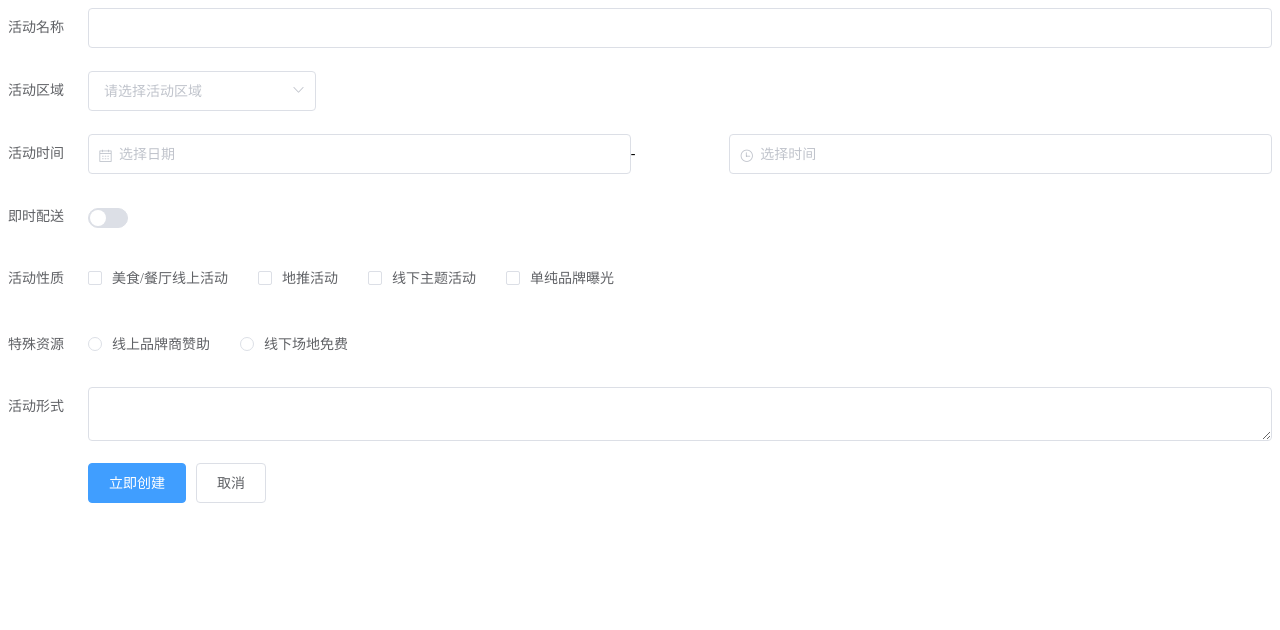
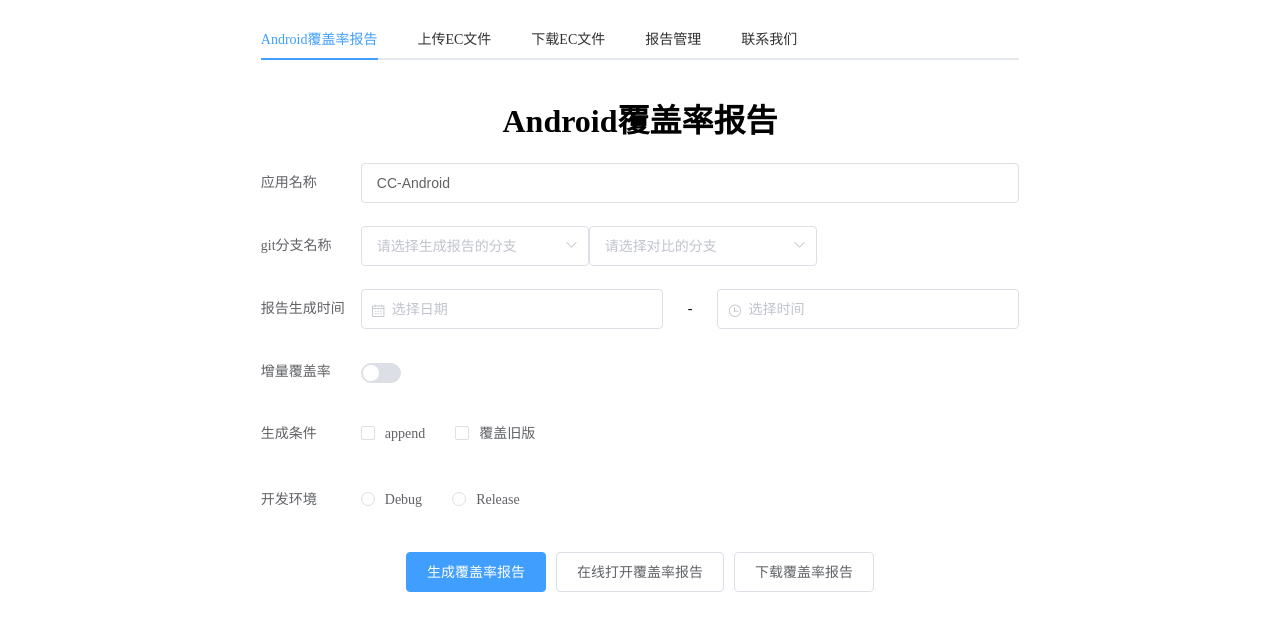
Before and after one commit to duqian291902259/WebVue, a Vue app: page / in a window 1280 px wide. Shown: the top 630 px of the page. Built offline with nearby package versions, Linux system fonts and the light colour scheme.

Commit message:
add app/upload/report page

```diff
--- a/src/App.vue
+++ b/src/App.vue
@@ -1,72 +1,35 @@
 <template>
-  <div id="app">
-    <el-form ref="form" :model="form" label-width="80px" label-position="left">
-        <el-form-item label="活动名称">
-          <el-input v-model="form.name"></el-input>
-        </el-form-item>
-        <el-form-item label="活动区域">
-          <el-select v-model="form.region" placeholder="请选择活动区域">
-            <el-option label="区域一" value="shanghai"></el-option>
-            <el-option label="区域二" value="beijing"></el-option>
-          </el-select>
-        </el-form-item>
-        <el-form-item label="活动时间">
-          <el-col :span="11">
-            <el-date-picker type="date" placeholder="选择日期" v-model="form.date1" style="width: 100%;"></el-date-picker>
-          </el-col>
-          <el-col class="line" :span="2">-</el-col>
-          <el-col :span="11">
-            <el-time-picker placeholder="选择时间" v-model="form.date2" style="width: 100%;"></el-time-picker>
-          </el-col>
-        </el-form-item>
-        <el-form-item label="即时配送">
-          <el-switch v-model="form.delivery"></el-switch>
-        </el-form-item>
-        <el-form-item label="活动性质">
-          <el-checkbox-group v-model="form.type">
-            <el-checkbox label="美食/餐厅线上活动" name="type"></el-checkbox>
-            <el-checkbox label="地推活动" name="type"></el-checkbox>
-            <el-checkbox label="线下主题活动" name="type"></el-checkbox>
-            <el-checkbox label="单纯品牌曝光" name="type"></el-checkbox>
-          </el-checkbox-group>
-        </el-form-item>
-        <el-form-item label="特殊资源">
-          <el-radio-group v-model="form.resource">
-            <el-radio label="线上品牌商赞助"></el-radio>
-            <el-radio label="线下场地免费"></el-radio>
-          </el-radio-group>
-        </el-form-item>
-        <el-form-item label="活动形式">
-          <el-input type="textarea" v-model="form.desc"></el-input>
-        </el-form-item>
-        <el-form-item>
-          <el-button type="primary" @click="onSubmit">立即创建</el-button>
-          <el-button>取消</el-button>
-        </el-form-item>
-    </el-form>
+  <div id="app" style="width:60%;margin:20px auto;">
+     <el-tabs v-model="activeName">
+      <el-tab-pane label="Android覆盖率报告" name="first">
+        <report></report>
+      </el-tab-pane>
+      <el-tab-pane label="上传EC文件" name="second">
+         <upload/>
+      </el-tab-pane>
+      <el-tab-pane label="下载EC文件" name="third">下载EC文件</el-tab-pane>
+      <el-tab-pane label="报告管理" name="fourth">报告管理</el-tab-pane>
+      <el-tab-pane label="联系我们" name="fifth">联系我们</el-tab-pane>
+    </el-tabs>
   </div>
 </template>
 
 <script>
+import report from './components/report.vue'
+import Upload from './components/upload.vue'
 export default {
+  components: {report, Upload},
   data: function() {
     return {
-      form: {
-        name: '',
-        region: '',
-        date1: '',
-        date2: '',
-        delivery: false,
-        type: [],
-        resource: '',
-        desc: ''
-      }
+      activeName: 'first'
     }
   },
   methods: {
-    onSubmit() {
-      console.warn(this.form)
-    }
+
   }
 }
 </script>
+
+<style>
+
+</style>
--- /dev/null
+++ b/src/components/report.vue
@@ -0,0 +1,78 @@
+<template>
+    <div>
+        <h1 style="text-align:center;">Android覆盖率报告</h1>
+        <el-form ref="form" :model="form" label-width="100px" label-position="left">
+            <el-form-item label="应用名称">
+            <el-input v-model="form.name" value="Android" label="Android">Android</el-input>
+            </el-form-item>
+            <el-form-item label="git分支名称">
+            <el-select v-model="form.region" placeholder="请选择生成报告的分支">
+                <el-option label="master" value="master"></el-option>
+                <el-option label="dev" value="dev"></el-option>
+            </el-select>
+            <el-select v-model="form.region" placeholder="请选择对比的分支">
+                <el-option label="master" value="master"></el-option>
+                <el-option label="dev" value="dev"></el-option>
+            </el-select>
+            </el-form-item>
+            <el-form-item label="报告生成时间">
+            <el-col :span="11">
+                <el-date-picker type="date" placeholder="选择日期" v-model="form.date1" style="width: 100%;"></el-date-picker>
+            </el-col>
+            <el-col class="line" :span="2" style="text-align: center;">-</el-col>
+            <el-col :span="11">
+                <el-time-picker placeholder="选择时间" v-model="form.date2" style="width: 100%;"></el-time-picker>
+            </el-col>
+            </el-form-item>
+            <el-form-item label="增量覆盖率">
+            <el-switch v-model="form.delivery"></el-switch>
+            </el-form-item>
+            <el-form-item label="生成条件">
+            <el-checkbox-group v-model="form.type">
+                <el-checkbox label="append" name="type"></el-checkbox>
+                <el-checkbox label="覆盖旧版" name="type"></el-checkbox>
+            </el-checkbox-group>
+            </el-form-item>
+            <el-form-item label="开发环境">
+            <el-radio-group v-model="form.resource">
+                <el-radio label="Debug"></el-radio>
+                <el-radio label="Release"></el-radio>
+            </el-radio-group>
+            </el-form-item>
+
+            <div style="text-align:center">
+            <el-button type="primary" @click="onSubmit">生成覆盖率报告</el-button>
+            <el-button>在线打开覆盖率报告</el-button>
+            <el-button style="margin-top:10px;">下载覆盖率报告</el-button>
+            </div>
+
+            <el-form-item label="提示信息" v-if='form.desc' >
+            <el-input type="textarea" v-model="form.desc"></el-input>
+            </el-form-item>
+        </el-form>
+    </div>
+</template>
+
+<script>
+    export default {
+        data: function() {
+            return {
+            form: {
+                name: 'CC-Android',
+                region: '',
+                date1: '',
+                date2: '',
+                delivery: false,
+                type: [],
+                resource: '',
+                desc: ''
+            }
+            }
+        },
+        methods: {
+            onSubmit() {
+            console.warn(this.form)
+            }
+        }
+    }
+</script>
--- /dev/null
+++ b/src/components/upload.vue
@@ -0,0 +1,53 @@
+<template>
+  <div>
+    <h1 style="text-align: center">上传报告</h1>
+    <el-upload
+      class="upload-demo"
+      action="http://192.168.3.39:8090/WebServer/JacocoApi/uploadEcFile"
+      :on-preview="handlePreview"
+      :on-remove="handleRemove"
+      :before-remove="beforeRemove"
+      multiple
+      :limit="3"
+      :on-exceed="handleExceed"
+      :file-list="fileList"
+    >
+      <el-button size="small" type="primary">点击上传APP生成的覆盖率文件</el-button>
+      <div slot="tip" class="el-upload__tip">
+        如：/Sdcard/Android/packagename/Cache/jacoco/xxx.ec
+      </div>
+    </el-upload>
+  </div>
+</template>
+<script>
+export default {
+  data() {
+    return {
+      fileList: [
+        // {
+        //   name: "food.jpeg",
+        //   url: "https://fuss10.elemecdn.com/3/63/4e7f3a15429bfda99bce42a18cdd1jpeg.jpeg?imageMogr2/thumbnail/360x360/format/webp/quality/100",
+        // },
+      ],
+    };
+  },
+  methods: {
+    handleRemove(file, fileList) {
+      console.log(file, fileList);
+    },
+    handlePreview(file) {
+      console.log(file);
+    },
+    handleExceed(files, fileList) {
+      this.$message.warning(
+        `当前限制选择 3 个文件，本次选择了 ${files.length} 个文件，共选择了 ${
+          files.length + fileList.length
+        } 个文件`
+      );
+    },
+    beforeRemove(file, fileList) {
+      return this.$confirm(`确定移除 ${file.name}？`);
+    },
+  },
+};
+</script>
```
